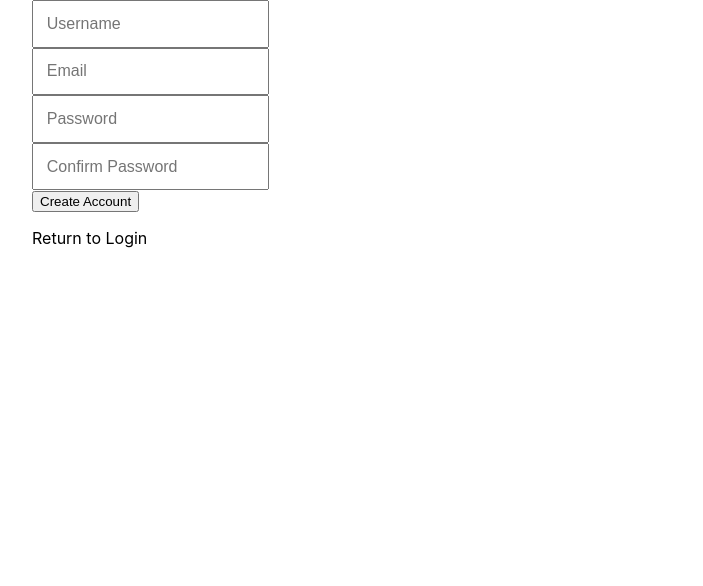
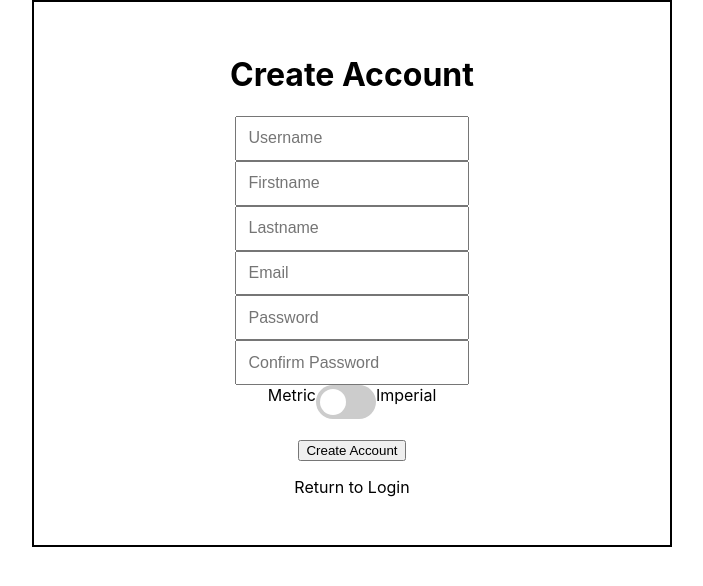
Before and after one commit to janto393/cop4331_big_project, a React (Create React App) app in the folder front-end/: page / in a window 1280 px wide. Both pictures are taken after a click on the element "Create an Account". Shown: the top 586 px of the page, without its empty margins (288-991 px from the left). Built offline with nearby package versions, Linux system fonts and the light colour scheme.

Commit message:
Set up functional prototypefor login and register pages. Register pages works. Login is waiting on api for the logic.

```diff
--- a/front-end/src/App.css
+++ b/front-end/src/App.css
@@ -12,45 +12,7 @@ body
 
 .dialog-container-div
 {
-	display: block;
-	margin: auto;
+	border: 2px solid black;
+	text-align: center;
+	padding: 5%;
 }
-
-/* .App {
-  text-align: center;
-}
-
-.App-logo {
-  height: 40vmin;
-  pointer-events: none;
-}
-
-@media (prefers-reduced-motion: no-preference) {
-  .App-logo {
-    animation: App-logo-spin infinite 20s linear;
-  }
-}
-
-.App-header {
-  background-color: #282c34;
-  min-height: 100vh;
-  display: flex;
-  flex-direction: column;
-  align-items: center;
-  justify-content: center;
-  font-size: calc(10px + 2vmin);
-  color: white;
-}
-
-.App-link {
-  color: #61dafb;
-}
-
-@keyframes App-logo-spin {
-  from {
-    transform: rotate(0deg);
-  }
-  to {
-    transform: rotate(360deg);
-  }
-} */
--- a/front-end/src/App.js
+++ b/front-end/src/App.js
@@ -1,12 +1,12 @@
 // React imports
 import React, { useState } from 'react';
-import { BrowserRouter as Router, Route, Redirect, Switch } from 'react-router-dom';
+import { BrowserRouter as Router, Route, Switch } from 'react-router-dom';
 
 // Page imports
 import LoginPage from './pages/LoginPage';
 
 // CSS imports
-import logo from './logo.svg';
+// import logo from './logo.svg';
 import './App.css';
 
 function App()
@@ -18,32 +18,32 @@ function App()
 	const [message, setMessage] = useState('Create an Account');
 
 	// loginState handlers
-	const handleClick = (currentState) => {
-		setState(!currentState);
+	const handleClick = () => {
+		setState(!state);
 		formMessage();
 	}
 
 	const formMessage = (e) => {
-		(state == true) ? setMessage('Return to Login') : setMessage('Creaet an Account');
+		(state === true) ? setMessage('Return to Login') : setMessage('Create an Account');
 	}
 
   return (
     <Router >
-			<Switch>
-				<div className="page-container">
+			<div className="page-container">
+				<Switch>
 					<Route path="/" exact>
 						<div className="dialog-container-div">
 							<div className="login-dialog">
 								<div className="logo"></div>
 								<div className="login-page-div">
-									<LoginPage />
+									<LoginPage state={state} />
 									<p className="register-click" onClick={handleClick}>{message}</p>
 								</div>
 							</div>
 						</div>
 					</Route>
-				</div>
-			</Switch>
+				</Switch>
+			</div>
 		</Router>
   );
 }
--- a/front-end/src/components/CreateAccount.css
+++ b/front-end/src/components/CreateAccount.css
@@ -16,3 +16,66 @@
 	padding: 2%;
 	font-size: 12pt;
 }
+
+ /* The switch - the box around the slider */
+ .switch {
+  position: relative;
+  display: inline-block;
+  width: 60px;
+  height: 34px;
+}
+
+/* Hide default HTML checkbox */
+.switch input {
+  opacity: 0;
+  width: 0;
+  height: 0;
+}
+
+/* The slider */
+.slider {
+  position: absolute;
+  cursor: pointer;
+  top: 0;
+  left: 0;
+  right: 0;
+  bottom: 0;
+  background-color: #ccc;
+  -webkit-transition: .4s;
+  transition: .4s;
+}
+
+.slider:before {
+  position: absolute;
+  content: "";
+  height: 26px;
+  width: 26px;
+  left: 4px;
+  bottom: 4px;
+  background-color: white;
+  -webkit-transition: .4s;
+  transition: .4s;
+}
+
+input:checked + .slider {
+  background-color: #2196F3;
+}
+
+input:focus + .slider {
+  box-shadow: 0 0 1px #2196F3;
+}
+
+input:checked + .slider:before {
+  -webkit-transform: translateX(26px);
+  -ms-transform: translateX(26px);
+  transform: translateX(26px);
+}
+
+/* Rounded sliders */
+.slider.round {
+  border-radius: 34px;
+}
+
+.slider.round:before {
+  border-radius: 50%;
+}
--- a/front-end/src/components/CreateAccount.js
+++ b/front-end/src/components/CreateAccount.js
@@ -12,16 +12,21 @@ const PORT = (process.env.PORT || 5000);
 
 function Register()
 {
-	var username, password, firstname, lastname, email, confirmPassword;
-
-	const INVALID_USER = -1;
+	var username = '';
+	var password = '';
+	var firstname = '';
+	var lastname = '';
+	var email = '';
+	var confirmPassword = '';
 
 	const [message, setMessage] = useState('');
+	const [metric, setMetric] = useState(true);
+
 
 	const doCreation = async event =>
 	{
 		// ensure both password entries match
-		if (password != confirmPassword)
+		if (password.value !== confirmPassword.value)
 		{
 			setMessage('Passwords do not match');
 			return;
@@ -30,11 +35,12 @@ function Register()
 		event.preventDefault();
 
 		var apiPayload = {
-			username : username,
-			password : passwordHash.generate(password),
-			email : email,
-			firstname : firstname,
-			lastname : lastname
+			username : username.value,
+			password : password.value,
+			email : email.value,
+			firstname : firstname.value,
+			lastname : lastname.value,
+			usesMetric : metric
 		}
 
 		// Call the register endpont and process data
@@ -46,10 +52,12 @@ function Register()
 					body : JSON.stringify(apiPayload),
 					headers : {'Content-Type': 'application/json'}});
 
-			var responseJson = JSON.parse(await response.text());
+			var responseJson = await JSON.parse(await response.text());
+
+			console.log(responseJson);
 
 			// Check if register failed
-			if (responseJson.userID == INVALID_USER)
+			if (responseJson.success === false)
 			{
 				setMessage(responseJson.error);
 			}
@@ -66,11 +74,20 @@ function Register()
 		}
 	}
 
+	const changeMeasurementSystem = () =>
+	{
+		setMetric(!metric);
+	}
+
 	return (
 		<div id="registerDiv">
-
+			<h1 className="dialog-header">Create Account</h1>
 			<form className="register-form" onSubmit={ doCreation }>
 				<input className="form-input" type="text" id="username" placeholder="Username"   ref={(c) => username = c} />
+				<br />
+				<input className="form-input" type="text" id="firstname" placeholder="Firstname"  ref={(c) => firstname = c}/>
+				<br />
+				<input className="form-input" type="text" id="lastname" placeholder="Lastname"  ref={(c) => lastname = c}/>
 				<br />
 				<input className="form-input" type="text" id="email" placeholder="Email"  ref={(c) => email = c}/>
 				<br />
@@ -78,8 +95,18 @@ function Register()
 				<br />
 				<input className="form-input" type="password" id="password" placeholder="Confirm Password"   ref={(c) => confirmPassword = c} />
 				<br />
+				<div className="measurementSwitch">
+					<label className="form-label">Metric</label>
+					<label className="switch">
+						<input type="checkbox" onClick={ changeMeasurementSystem } />
+						<span className="slider round" />
+					</label>
+					<label className="form-label">Imperial</label>
+				</div>
+				<br />
+				<label className="error-message">{message}</label>
 				<div className="registerButton">
-								<input className="buttons" type="submit" id="loginButton" class="buttons" value="Create Account" onClick={doCreation} />
+						<input className="buttons" type="submit" id="loginButton" value="Create Account" onClick={ doCreation } />
 				</div>
 			</form>
 		</div>
--- a/front-end/src/components/Login.js
+++ b/front-end/src/components/Login.js
@@ -77,9 +77,13 @@ function Login()
 	return (
 		<div>
 			<form className="login-form" onSubmit={doLogin}>
+				<h1 className="dialog-header">Login</h1>
 				<input className="form-input" type="text" id="loginName" placeholder="Username"   ref={(c) => username = c} />
+				<br />
 				<input className="form-input" type="password" id="loginPassword" placeholder="Password"   ref={(c) => password = c} />
+				<br />
 				<span className="fpwrd-text" >Forgot Password?</span>
+				<br />
 				<div className="loginButton">
 						<input type="submit" className="buttons" value="Login" onClick={doLogin} />
 				</div>
--- a/front-end/src/pages/LoginPage.js
+++ b/front-end/src/pages/LoginPage.js
@@ -12,7 +12,7 @@ const LoginPage = ({state}) => {
 
 	return (
 		<div>
-			{state == true ? <Login /> : <CreateAccount />}
+			{state ? <Login /> : <CreateAccount />}
 		</div>
 	);
 };
```
Lines whose indentation alone changed are shown as unchanged.
